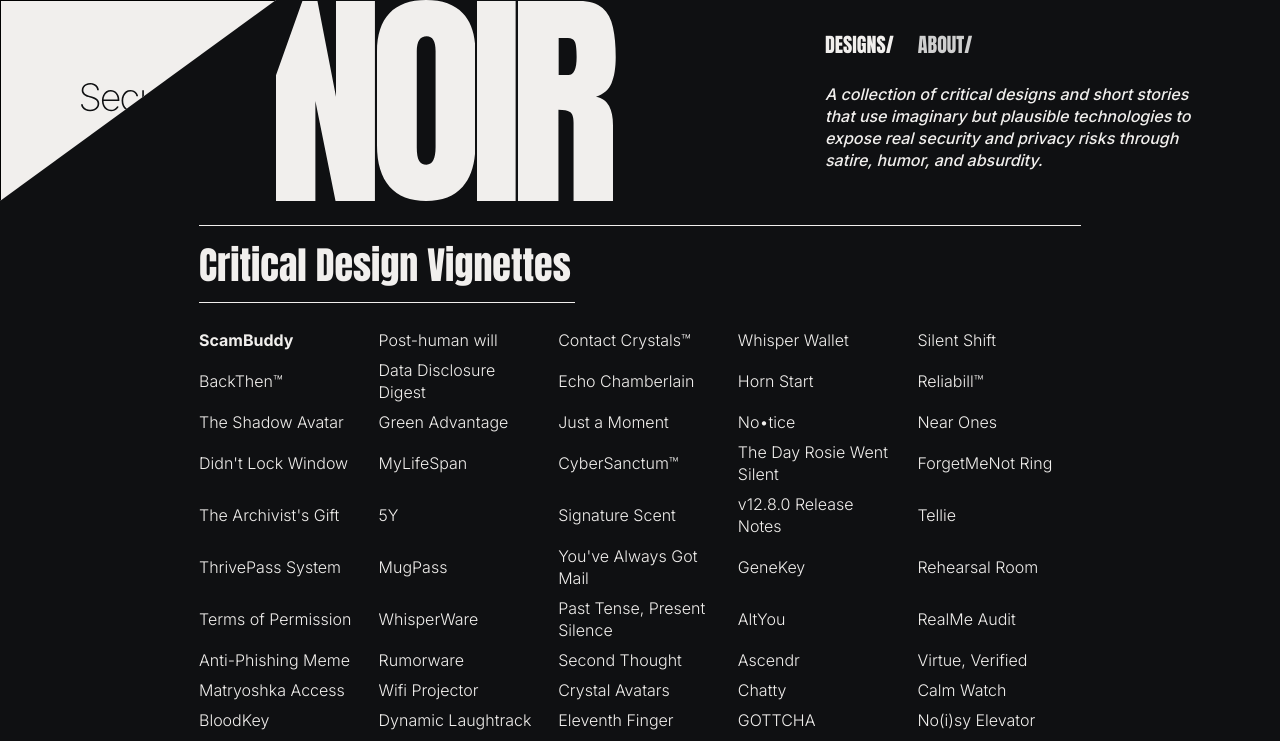
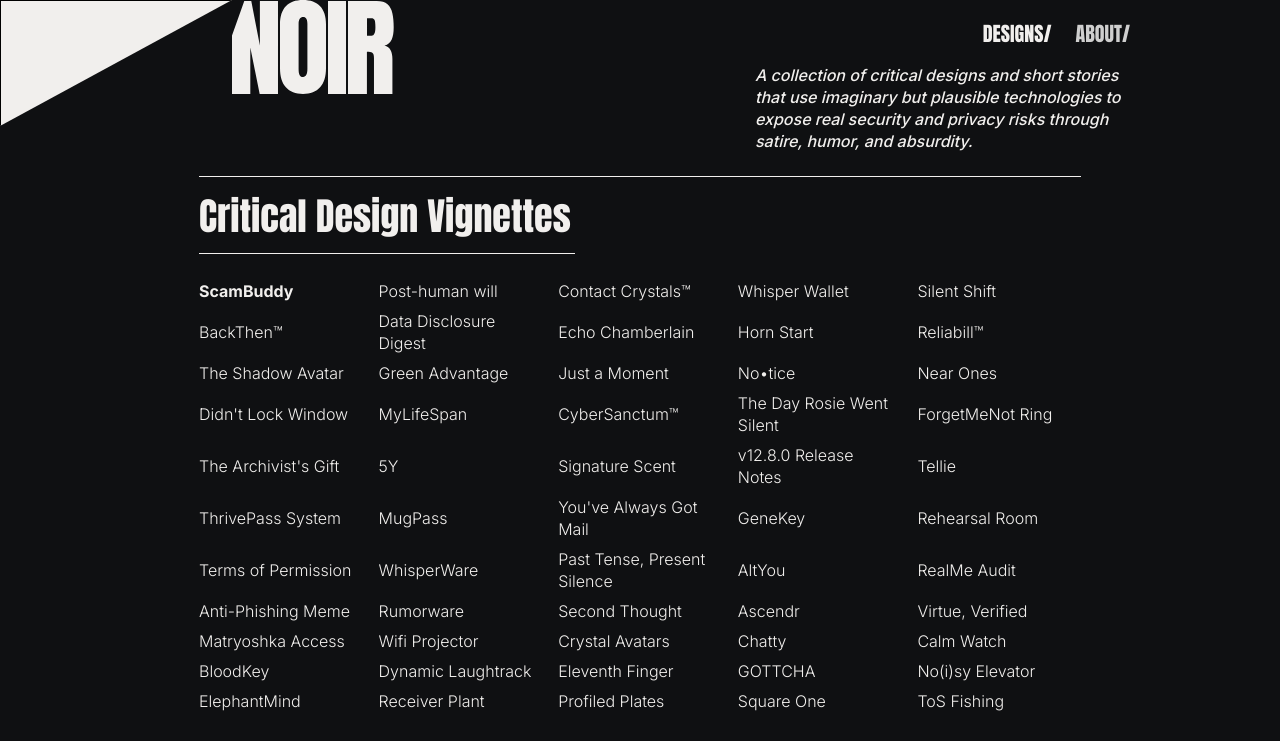
Before and after one commit to LeahZK/security-noir, a React (Vite) app: page / in a window 1280 px wide. Shown: the top 741 px of the page. Built offline with nearby package versions, Linux system fonts and the light colour scheme; a web font is replaced by a local one.

Commit message:
Update DesignPageResponsive.tsx

```diff
--- a/src/components/DesignPageResponsive.tsx
+++ b/src/components/DesignPageResponsive.tsx
@@ -332,16 +332,16 @@ export default function DesignPageResponsive({ onNavigate }: DesignPageResponsiv
       <header className="bg-[#0f1012] text-[#f1efed]">
 
         {/* Top section: logo (left) + nav + tagline (right) */}
-        <div className="flex flex-col lg:flex-row lg:items-center lg:justify-between">
+        <div className="flex flex-col lg:flex-row lg:items-start lg:justify-between">
 
           {/* LEFT: Logo block with border (Figma Rectangle 4) */}
           <div className="flex items-end flex-shrink-0">
             {/* Bordered container holding the Security wordmark */}
             <div
-              className="border border-black bg-[#f1efed] flex flex-col items-start justify-center px-4 pt-5 pb-4 sm:px-6 lg:pl-[80px] lg:pr-16 lg:pt-8 lg:pb-8 self-stretch lg:[clip-path:polygon(0%_0%,100%_0%,0%_100%)]"
+              className="border border-black bg-[#f1efed] flex flex-col px-4 pt-5 pb-4 sm:px-6 lg:pl-[101px] lg:pr-8 lg:pt-[74px] lg:pb-0 self-stretch lg:[clip-path:polygon(0%_0%,100%_0%,0%_100%)]"
             >
               <svg
-                className="w-24 sm:w-32 lg:w-[130px] h-auto"
+                className="w-20 sm:w-24 lg:w-[97px] h-auto"
                 fill="none"
                 viewBox="0 0 97.0622 26.5134"
               >
@@ -357,17 +357,17 @@ export default function DesignPageResponsive({ onNavigate }: DesignPageResponsiv
             </div>
 
             {/* NOIR. letters – outside the bordered box */}
-            <div className="flex items-end gap-0.5 pb-0">
-              <svg className="h-24 sm:h-32 lg:h-[200px] w-auto" fill="none" viewBox="0 0 45.8477 92.6943">
+            <div className="flex items-end gap-0.5 pb-6 lg:pb-8">
+              <svg className="h-16 sm:h-20 lg:h-[93px] w-auto" fill="none" viewBox="0 0 45.8477 92.6943">
                 <path d={svgPaths.p18a72800} fill="#F1EFED" />
               </svg>
-              <svg className="h-24 sm:h-32 lg:h-[201px] w-auto" fill="none" viewBox="0 0 46 94">
+              <svg className="h-16 sm:h-20 lg:h-[94px] w-auto" fill="none" viewBox="0 0 46 94">
                 <path d={svgPaths.p34a54771} fill="#F1EFED" />
               </svg>
-              <svg className="h-24 sm:h-32 lg:h-[200px] w-auto" fill="none" viewBox="0 0 18.0657 93.5167">
+              <svg className="h-16 sm:h-20 lg:h-[93.5px] w-auto" fill="none" viewBox="0 0 18.0657 93.5167">
                 <path d={svgPaths.p8082e80} fill="#F1EFED" />
               </svg>
-              <svg className="h-24 sm:h-32 lg:h-[200px] w-auto" fill="none" viewBox="0 0 45.6957 93.5167">
+              <svg className="h-16 sm:h-20 lg:h-[93.5px] w-auto" fill="none" viewBox="0 0 45.6957 93.5167">
                 <path d={svgPaths.p27865e00} fill="#F1EFED" />
               </svg>
               <span
@@ -378,7 +378,7 @@ export default function DesignPageResponsive({ onNavigate }: DesignPageResponsiv
           </div>
 
           {/* RIGHT: Nav + Tagline */}
-          <div className="flex flex-col items-start px-4 sm:px-6 lg:px-0 pt-4 lg:pt-0 lg:pr-[80px] gap-3 lg:gap-6">
+          <div className="flex flex-col items-start lg:items-end px-4 sm:px-6 lg:px-0 pt-4 lg:pt-5 lg:pr-[150px] gap-3 lg:gap-4">
             <nav className="flex gap-5 sm:gap-6">
               <button
                 onClick={() => onNavigate('designs')}
```
